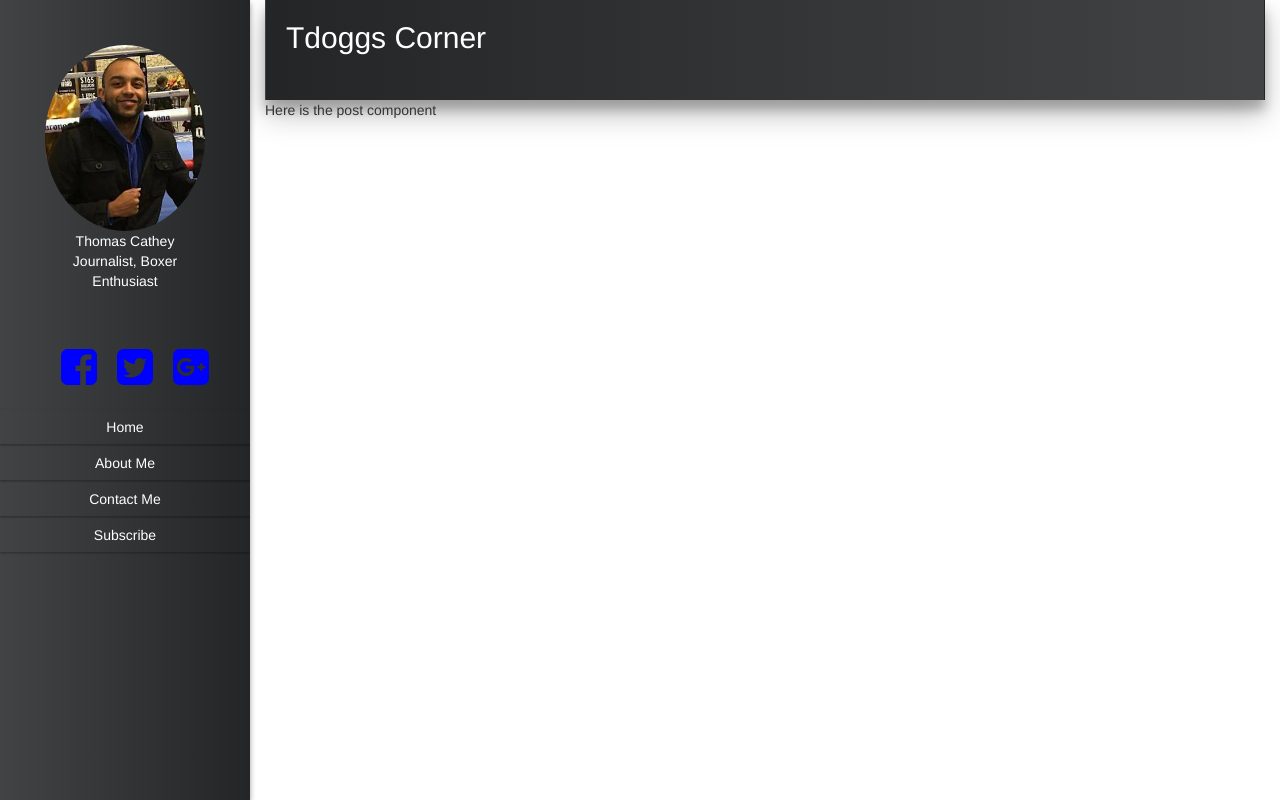
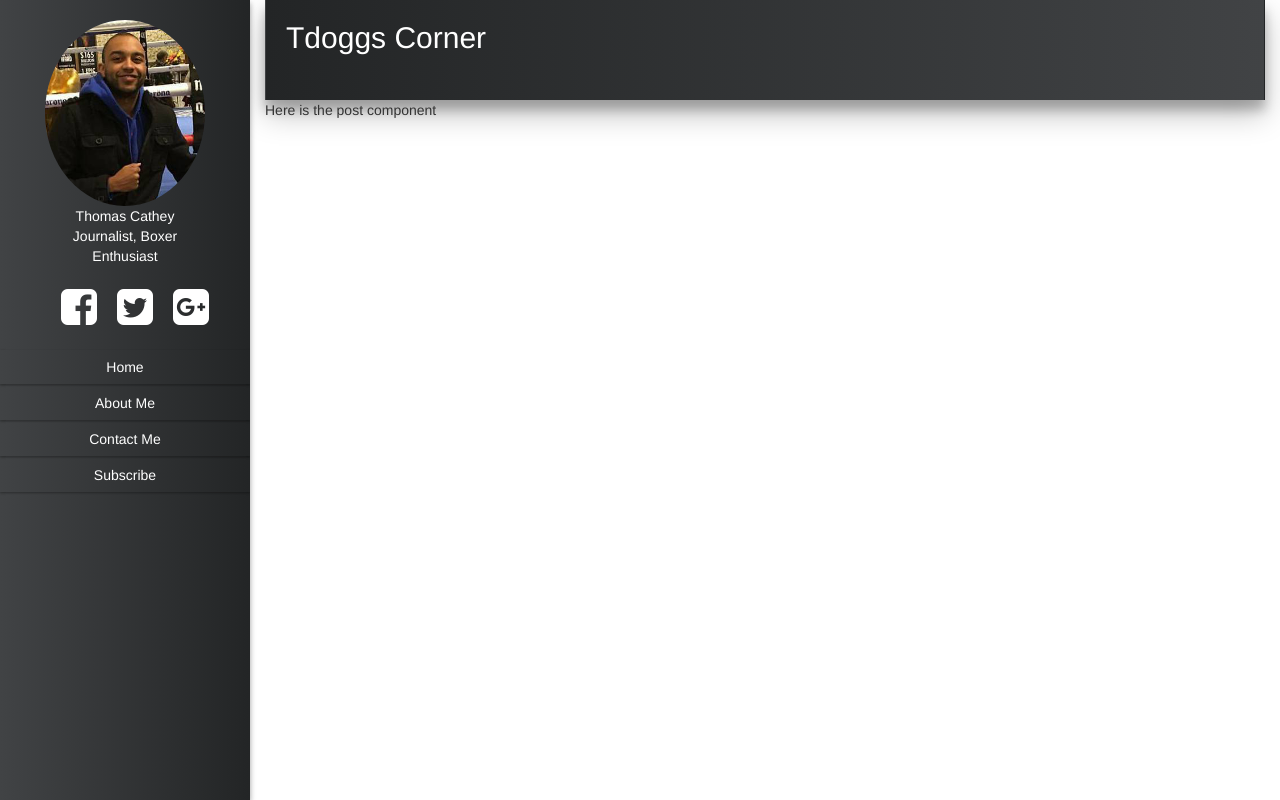
Before and after one commit to aaron-old/tdc, a React (Create React App) app: page / in a window 1280 px wide. Built offline with nearby package versions, Linux system fonts and the light colour scheme.

Commit message:
Updated the padding on the author photo row.

```diff
--- a/src/components/Sidebar/AuthorPhotoRow.js
+++ b/src/components/Sidebar/AuthorPhotoRow.js
@@ -7,7 +7,7 @@ import authorImg from '../../images/thomas.png';
 let RadiumNavLink = radium(Link);
 
 const rowStyles = {
-    padding: 45
+    padding: "20px 45px 10px 45px"
 };
 
 const nameStyles = {
--- a/src/components/Sidebar/AuthorSocial.js
+++ b/src/components/Sidebar/AuthorSocial.js
@@ -8,7 +8,7 @@ const styles = {
         transition: "all 0.3s cubic-bezier(0.25, 0.8, 0.25, 1)",
     },
     socialLink: {
-        color: 'blue ',
+        color: '#fff',
         margin: 10
     }
 };
```
